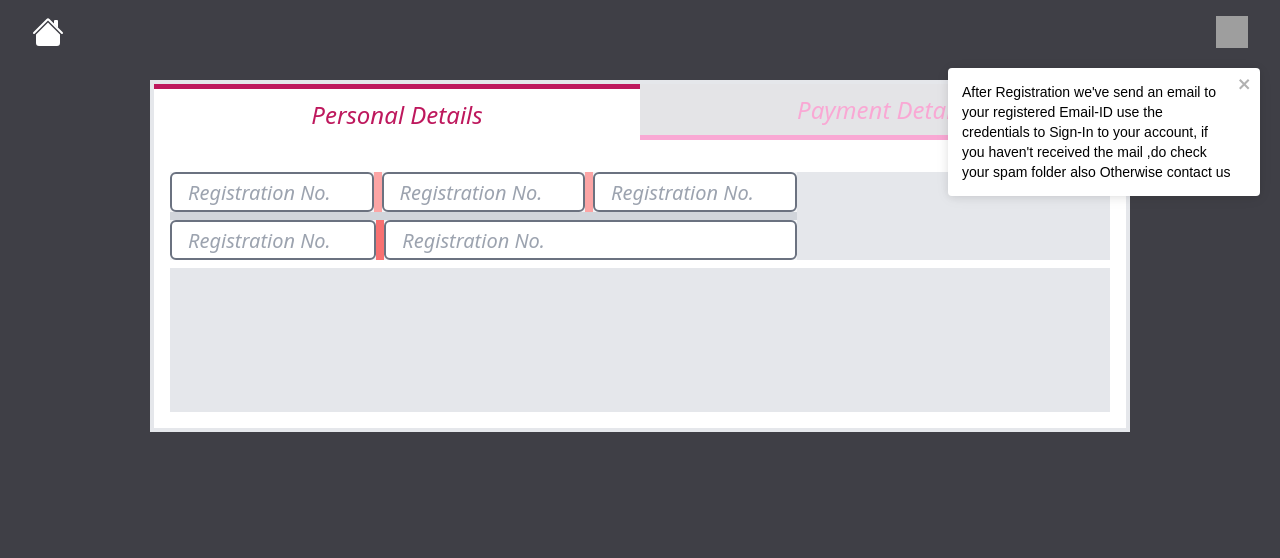
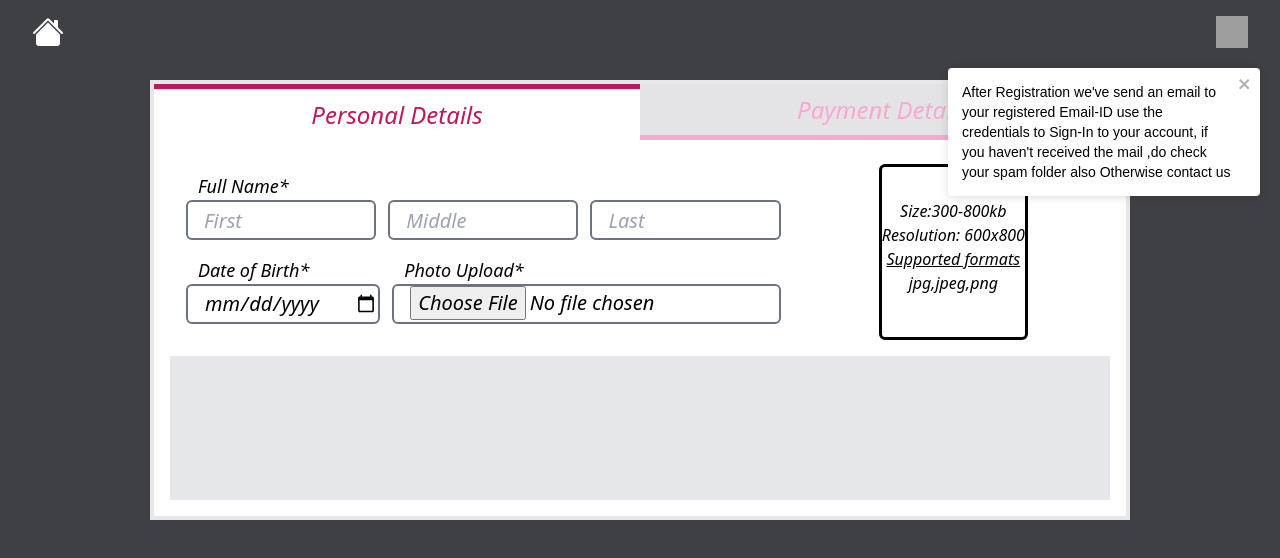
Before and after one commit to AmalS24/new-ams-frontend, a React (Create React App) app: page / in a window 1280 px wide. Shown: the top 558 px of the page. Built offline with nearby package versions, Linux system fonts and the light colour scheme; grey boxes are pictures that could not be loaded.

Commit message:
new-nri-form-design

```diff
--- a/src/Components/NriForm.js
+++ b/src/Components/NriForm.js
@@ -5,6 +5,25 @@
 import help from "../SvgIcons/help.svg";
 
 const NriForm = () => {
+
+  const [ImagePreview, setImagePreview] = useState(null);
+  const [InvalidImgFormat, setInvalidImgFormat] = useState(false);
+
+  const handleImageChange = (e) => {
+    const selected = e.target.files[0];
+    const ALLOWED_TYPES = ["image/jpg", "image/jpeg", "image/png"];
+    if (selected && ALLOWED_TYPES.includes(selected.type)) {
+      setInvalidImgFormat(false);
+      let reader = new FileReader();
+      reader.onloadend = () => {
+        setImagePreview(reader.result);
+      };
+      reader.readAsDataURL(selected);
+    } else {
+      setInvalidImgFormat(true);
+    }
+  };
+
   return (
     <div className="w-screen relative overflow-x-hidden h-screen flex p-20 justify-center bg-zinc-700">
       <ToastContainer
@@ -43,59 +62,82 @@
         </div>
 
         {/* main-container */}
-        <div className="w-full bg-white pt-8 h-auto space-y-2 p-4">
-
+        <div className="w-full bg-white pt-4 h-auto space-y-2 p-4">
           {/* first-row-container */}
-          <div className="w-full h-auto bg-gray-200 flex ">
+          <div className="w-full h-auto lg:flex ">
             {/* inner-2/3-vertical-partition */}
-            <div className="w-full lg:w-2/3 space-y-2 bg-gray-300 ">
+            <div className="w-full lg:w-2/3 p-4">
               {/* first-2/3-row-container */}
-              <div className="w-full h-auto lg:space-x-2 bg-red-300 lg:flex">
+              <label className="text-lg ml-3 italic">Full Name*</label>
+              <div className="w-full h-auto pb-2 space-y-2 lg:space-y-0 lg:space-x-3 lg:flex">
                 {/* divide-2/3-again-vertically-1/3 three times */}
-                <div className="lg:w-1/3 bg-gray-100">
+                <input
+                  placeholder="First"
+                  type="text"
+                  className="h-10 w-full lg:w-1/3 border-[2px] rounded-md pl-4 text-xl focus:outline-none focus:border-pink-500 italic border-gray-500"
+                />
+                <input
+                  placeholder="Middle"
+                  type="text"
+                  className="h-10 lg:w-1/3 w-full border-[2px] rounded-md pl-4 text-xl focus:outline-none focus:border-pink-500 italic border-gray-500"
+                />
+                <input
+                  placeholder="Last"
+                  type="text"
+                  className="h-10 lg:w-1/3 w-full border-[2px] rounded-md pl-4 text-xl focus:outline-none focus:border-pink-500 italic border-gray-500"
+                />
+              </div>
+              <div className="w-full h-auto pb-1 lg:space-x-3 lg:flex">
+                {/* second-2/3-row-container */}
+                <div className="lg:w-1/3 pt-2">
+                  {/* split-vertically-1/3-and-2/3 */}
+                  <label className="text-lg ml-3 italic">Date of Birth*</label>
                   <input
-                    placeholder="Registration No."
-                    type="text"
-                    className="h-10 w-full border-[2px] rounded-md pl-4 text-xl focus:outline-none focus:border-pink-500 italic border-gray-500"
+                    placeholder=""
+                    type="date"
+                    className="h-10 w-full border-[2px] bg-white rounded-md pl-4 text-xl focus:outline-none focus:border-pink-500 italic border-gray-500"
                   />
                 </div>
-                <div className="lg:w-1/3  bg-gray-100">
+                <div className="lg:w-2/3 pt-2">
+                  <label className="text-lg ml-3 italic">Photo Upload*</label>
                   <input
-                    placeholder="Registration No."
-                    type="text"
-                    className="h-10 w-full border-[2px] rounded-md pl-4 text-xl focus:outline-none focus:border-pink-500 italic border-gray-500"
+                   onChange={handleImageChange}
+                    placeholder=""
+                    type="file"
+                    className="h-10 w-full border-[2px] bg-white rounded-md pl-4 text-xl focus:outline-none focus:border-pink-500 italic border-gray-500"
                   />
-                </div>
-                <div className="lg:w-1/3 bg-gray-100">
-                  <input
-                    placeholder="Registration No."
-                    type="text"
-                    className="h-10 w-full border-[2px] rounded-md pl-4 text-xl focus:outline-none focus:border-pink-500 italic border-gray-500"
-                  />
+                  {InvalidImgFormat && (
+                        <p className="ml-3 text-red-700 font-mono text-center text-md font-bold italic">
+                          Unsupported Format
+                        </p>
+                      )}
                 </div>
               </div>
-              <div className="w-full h-auto lg:space-x-2 bg-red-400 lg:flex">
-                {/* second-2/3-row-container */}
-                <div className="lg:w-1/3 bg-gray-100">
-                  {/* split-vertically-1/3-and-2/3 */}
-                  <input
-                    placeholder="Registration No."
-                    type="text"
-                    className="h-10 w-full border-[2px] rounded-md pl-4 text-xl focus:outline-none focus:border-pink-500 italic border-gray-500"
-                  />
-                </div>
-                <div className="lg:w-2/3 bg-gray-100">
-                  <input
-                    placeholder="Registration No."
-                    type="text"
-                    className="h-10 w-full border-[2px] rounded-md pl-4 text-xl focus:outline-none focus:border-pink-500 italic border-gray-500"
-                  />
-                </div>
+            </div>
+            <div className="lg:w-1/3 flex justify-center py-2 h-auto">
+              <div className="flex rounded-md h-44 border-[3px] border-black">
+              {!ImagePreview || InvalidImgFormat ? (
+                <>
+                  <p className="text-center my-8 italic">
+                    Size:300-800kb
+                    <br />
+                    Resolution: 600x800
+                    <br />
+                    <u>Supported formats</u>
+                    <br />
+                    jpg,jpeg,png
+                  </p>
+                </>
+              ) : (
+                <img className="" src={ImagePreview}></img>
+              )}
               </div>
             </div>
           </div>
 
-          <div className="w-full h-36 bg-gray-200 flex "></div>
+          <div className="w-full h-36 bg-gray-200 flex ">
+
+          </div>
         </div>
       </form>
     </div>
```
